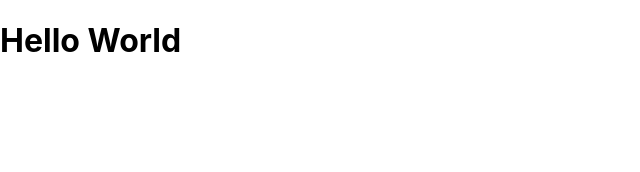
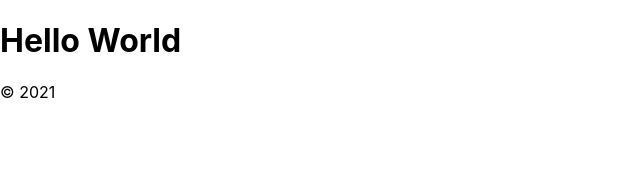
Before and after one commit to justtoconfirm/javascript-api-test, a React (Create React App) app: page / in a window 1280 px wide. Shown: the top 172 px of the page, without its empty margins (0-640 px from the left). Built offline with nearby package versions, Linux system fonts and the light colour scheme.

Commit message:
Layout component added to create page layout if mutiple pages were needed

```diff
--- a/src/App.js
+++ b/src/App.js
@@ -1,9 +1,14 @@
 import React from 'react';
+import Layout from './components/Layout';
 
 const App = () => {
     return (
 
-        <h1>Hello World</h1>
+        <Layout>
+
+            <h1>Hello World</h1>
+
+        </Layout>
 
     );
 }
--- /dev/null
+++ b/src/components/Layout.js
@@ -0,0 +1,21 @@
+import React from 'react';
+
+const Layout = ({ children }) => {
+	return (
+
+		<>
+			<main role="main">
+
+				{children}
+
+			</main>
+
+			<footer>
+				&copy; {new Date().getFullYear()}
+			</footer>
+		</>
+
+	);
+}
+
+export default Layout;
```
